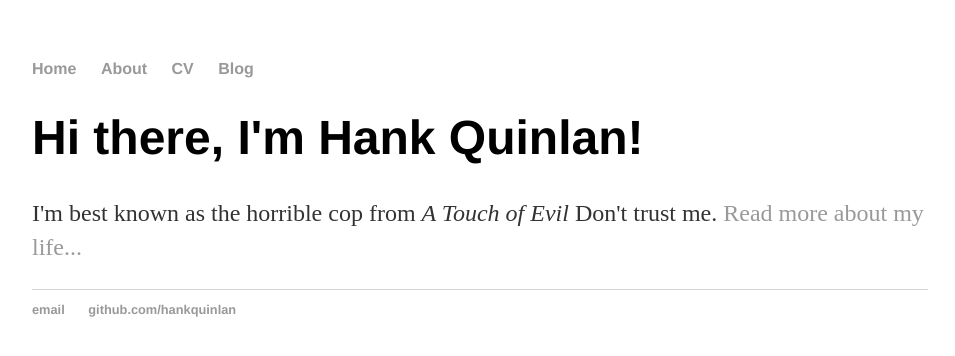
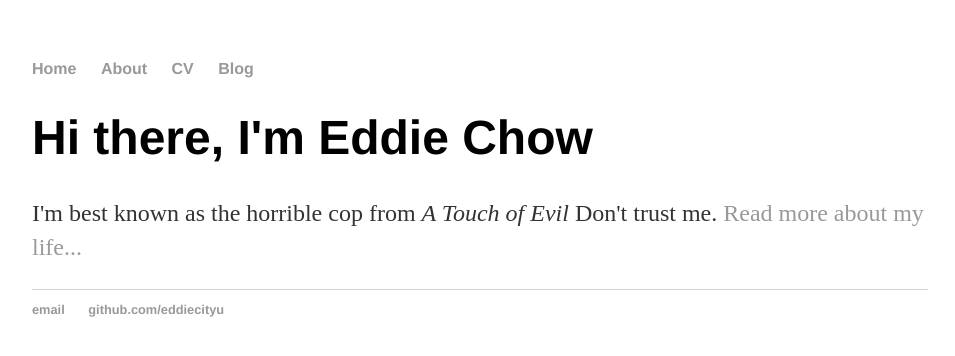
Before and after one commit to eddiechow/eddiecityu.github.io, a plain HTML site: page index.html in a window 1280 px wide. Shown: the whole page, without its empty margins (160-1115 px from the left). Drawn offline with Linux system fonts and the light colour scheme.

Commit message:
Update index.html

```diff
--- a/index.html
+++ b/index.html
@@ -1,7 +1,7 @@
 <!DOCTYPE html>
 <html>
 	<head>
-		<title>Hank Quinlan, Horrible Cop</title>
+		<title>Eddie Chow Personal Website</title>
 		<!-- link to main stylesheet -->
 		<link rel="stylesheet" type="text/css" href="/css/main.css">
 	</head>
@@ -16,14 +16,14 @@
 		</nav>
 		<div class="container">
     		<div class="blurb">
-        		<h1>Hi there, I'm Hank Quinlan!</h1>
+        		<h1>Hi there, I'm Eddie Chow</h1>
 				<p>I'm best known as the horrible cop from <em>A Touch of Evil</em> Don't trust me. <a href="/about">Read more about my life...</a></p>
     		</div><!-- /.blurb -->
 		</div><!-- /.container -->
 		<footer>
     		<ul>
-        		<li><a href="mailto:hankquinlanhub@gmail.com">email</a></li>
-        		<li><a href="https://github.com/hankquinlan">github.com/hankquinlan</a></li>
+        		<li><a href="mailto:eddiecityu@gmail.com">email</a></li>
+        		<li><a href="https://github.com/eddiecityu">github.com/eddiecityu</a></li>
 			</ul>
 		</footer>
 	</body>
```
